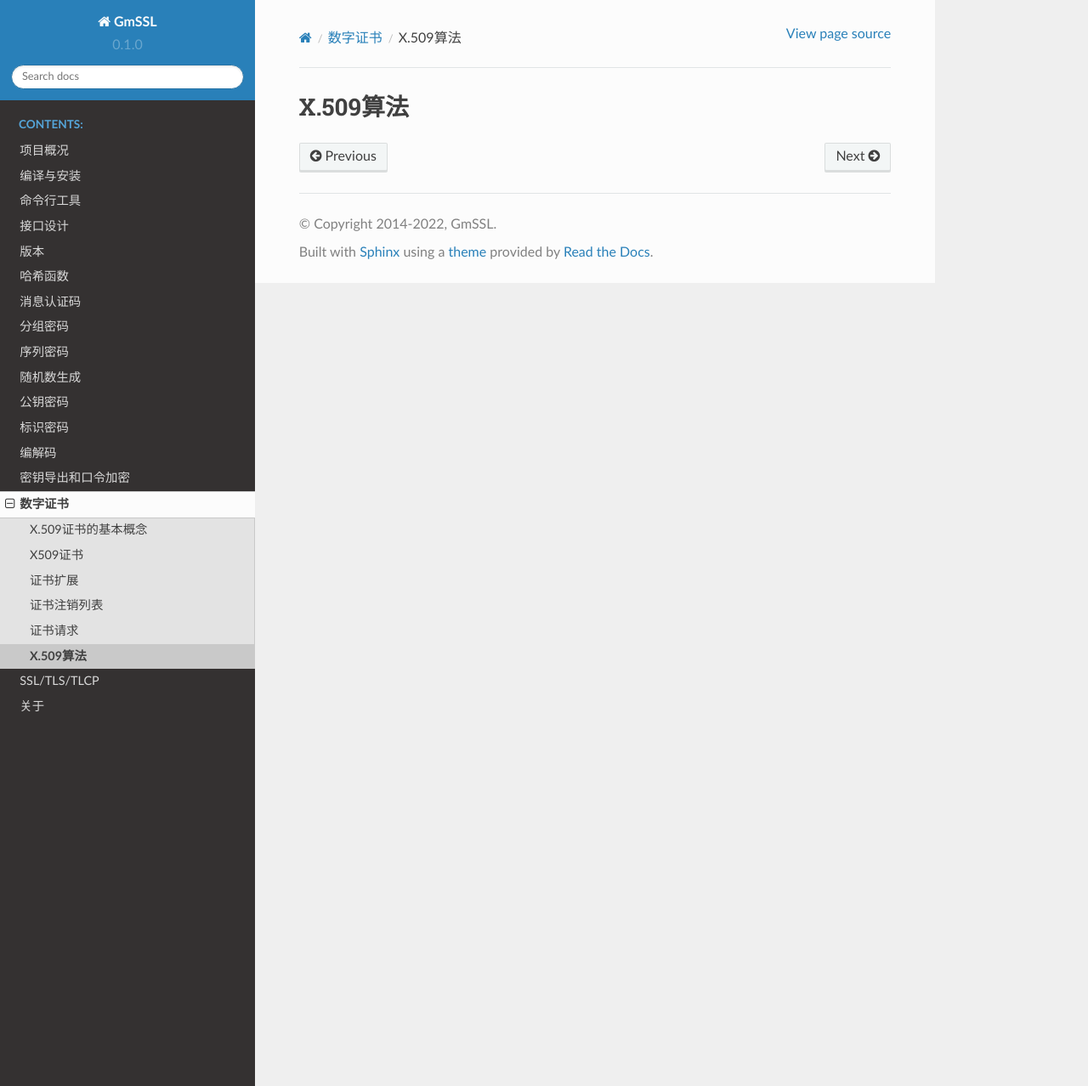
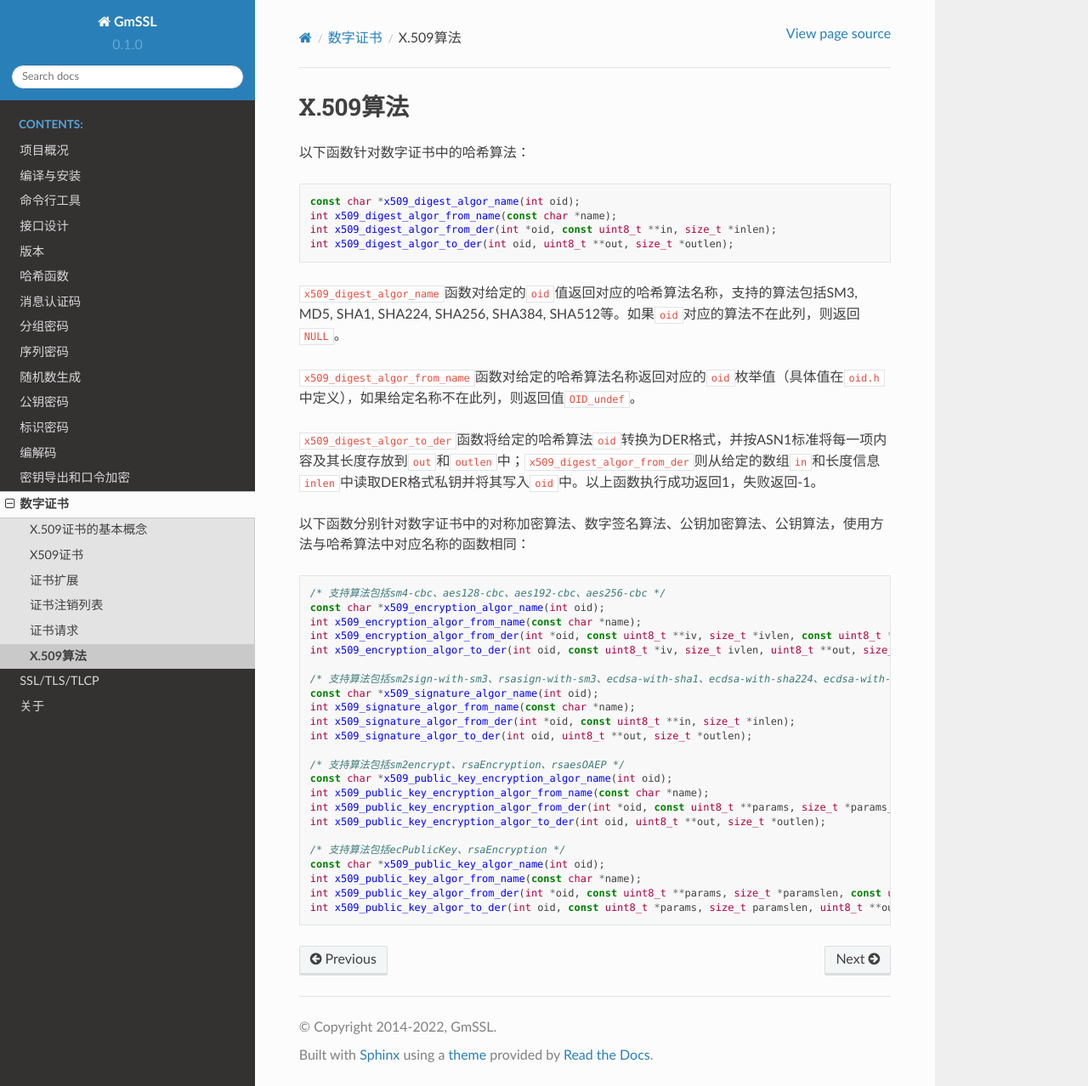
Before and after one commit to zxm256/gmssl-docs, a Sphinx documentation site: the page built from docs/source/cert/x509_alg.md, in a window 1280 px wide and 1278 px high. Shown: the whole window at 85% size. Built offline with Sphinx 7.4.7 and the Read the Docs theme 2.0.0, drawn with Linux system fonts in a browser that asks for light colours; pages that are not in the unit, such as notebooks, are missing from menus.

Commit message:
Update x509_alg.md

````diff
--- a/docs/source/cert/x509_alg.md
+++ b/docs/source/cert/x509_alg.md
@@ -1 +1,46 @@
 # X.509算法
+
+以下函数针对数字证书中的哈希算法：
+
+```c
+const char *x509_digest_algor_name(int oid);
+int x509_digest_algor_from_name(const char *name);
+int x509_digest_algor_from_der(int *oid, const uint8_t **in, size_t *inlen);
+int x509_digest_algor_to_der(int oid, uint8_t **out, size_t *outlen);
+```
+
+`x509_digest_algor_name`函数对给定的`oid`值返回对应的哈希算法名称，支持的算法包括SM3, MD5, SHA1, SHA224, SHA256, SHA384, SHA512等。如果`oid`对应的算法不在此列，则返回`NULL`。
+
+`x509_digest_algor_from_name`函数对给定的哈希算法名称返回对应的`oid`枚举值（具体值在`oid.h`中定义），如果给定名称不在此列，则返回值`OID_undef`。
+
+`x509_digest_algor_to_der`函数将给定的哈希算法`oid`转换为DER格式，并按ASN1标准将每一项内容及其长度存放到`out`和`outlen`中；`x509_digest_algor_from_der`则从给定的数组`in`和长度信息`inlen`中读取DER格式私钥并将其写入`oid`中。以上函数执行成功返回1，失败返回-1。
+
+
+
+以下函数分别针对数字证书中的对称加密算法、数字签名算法、公钥加密算法、公钥算法，使用方法与哈希算法中对应名称的函数相同：
+
+```c
+/* 支持算法包括sm4-cbc、aes128-cbc、aes192-cbc、aes256-cbc */
+const char *x509_encryption_algor_name(int oid);
+int x509_encryption_algor_from_name(const char *name);
+int x509_encryption_algor_from_der(int *oid, const uint8_t **iv, size_t *ivlen, const uint8_t **in, size_t *inlen);
+int x509_encryption_algor_to_der(int oid, const uint8_t *iv, size_t ivlen, uint8_t **out, size_t *outlen);
+
+/* 支持算法包括sm2sign-with-sm3、rsasign-with-sm3、ecdsa-with-sha1、ecdsa-with-sha224、ecdsa-with-sha256、ecdsa-with-sha384、ecdsa-with-sha512、sha1WithRSAEncryption、sha224WithRSAEncryption、sha256WithRSAEncryption、sha384WithRSAEncryption、sha512WithRSAEncryption */
+const char *x509_signature_algor_name(int oid);
+int x509_signature_algor_from_name(const char *name);
+int x509_signature_algor_from_der(int *oid, const uint8_t **in, size_t *inlen);
+int x509_signature_algor_to_der(int oid, uint8_t **out, size_t *outlen);
+
+/* 支持算法包括sm2encrypt、rsaEncryption、rsaesOAEP */
+const char *x509_public_key_encryption_algor_name(int oid);
+int x509_public_key_encryption_algor_from_name(const char *name);
+int x509_public_key_encryption_algor_from_der(int *oid, const uint8_t **params, size_t *params_len, const uint8_t **in, size_t *inlen);
+int x509_public_key_encryption_algor_to_der(int oid, uint8_t **out, size_t *outlen);
+
+/* 支持算法包括ecPublicKey、rsaEncryption */
+const char *x509_public_key_algor_name(int oid);
+int x509_public_key_algor_from_name(const char *name);
+int x509_public_key_algor_from_der(int *oid, const uint8_t **params, size_t *paramslen, const uint8_t **in, size_t *inlen);
+int x509_public_key_algor_to_der(int oid, const uint8_t *params, size_t paramslen, uint8_t **out, size_t *outlen);
+```
````
